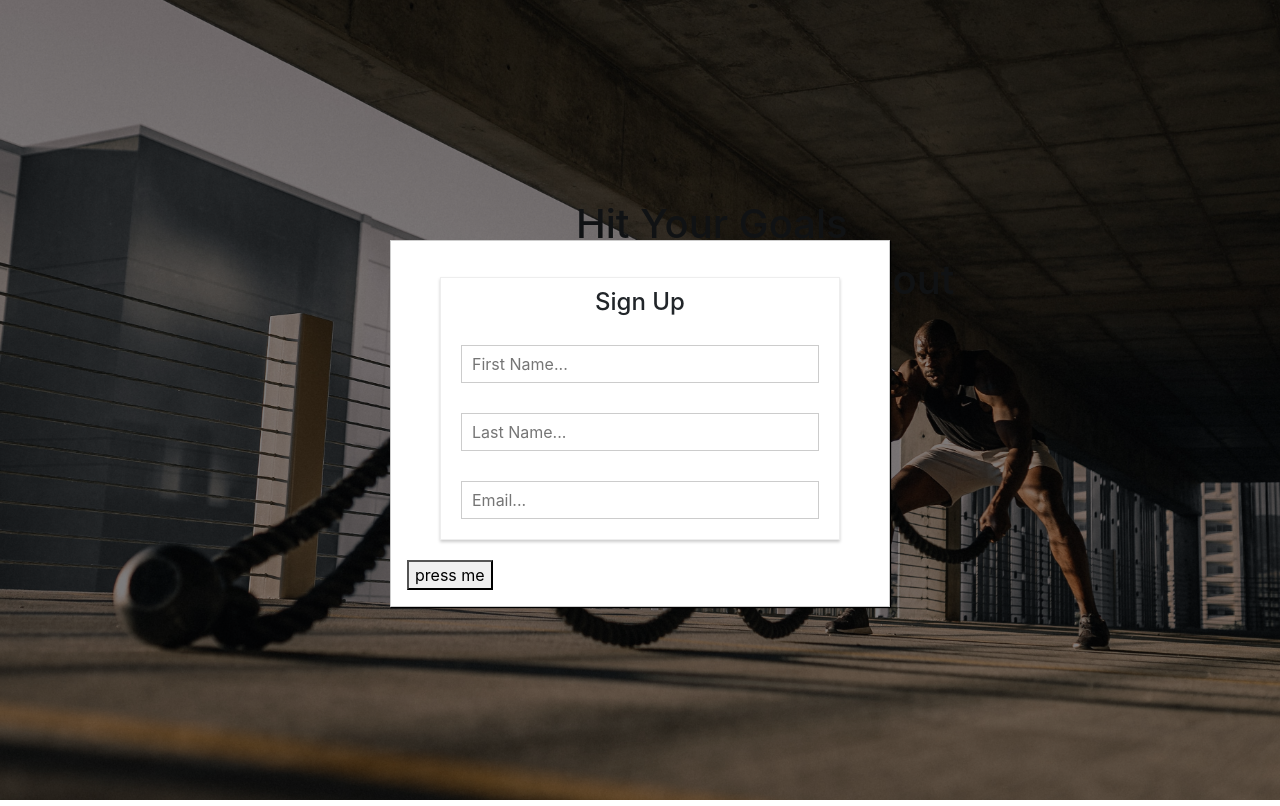
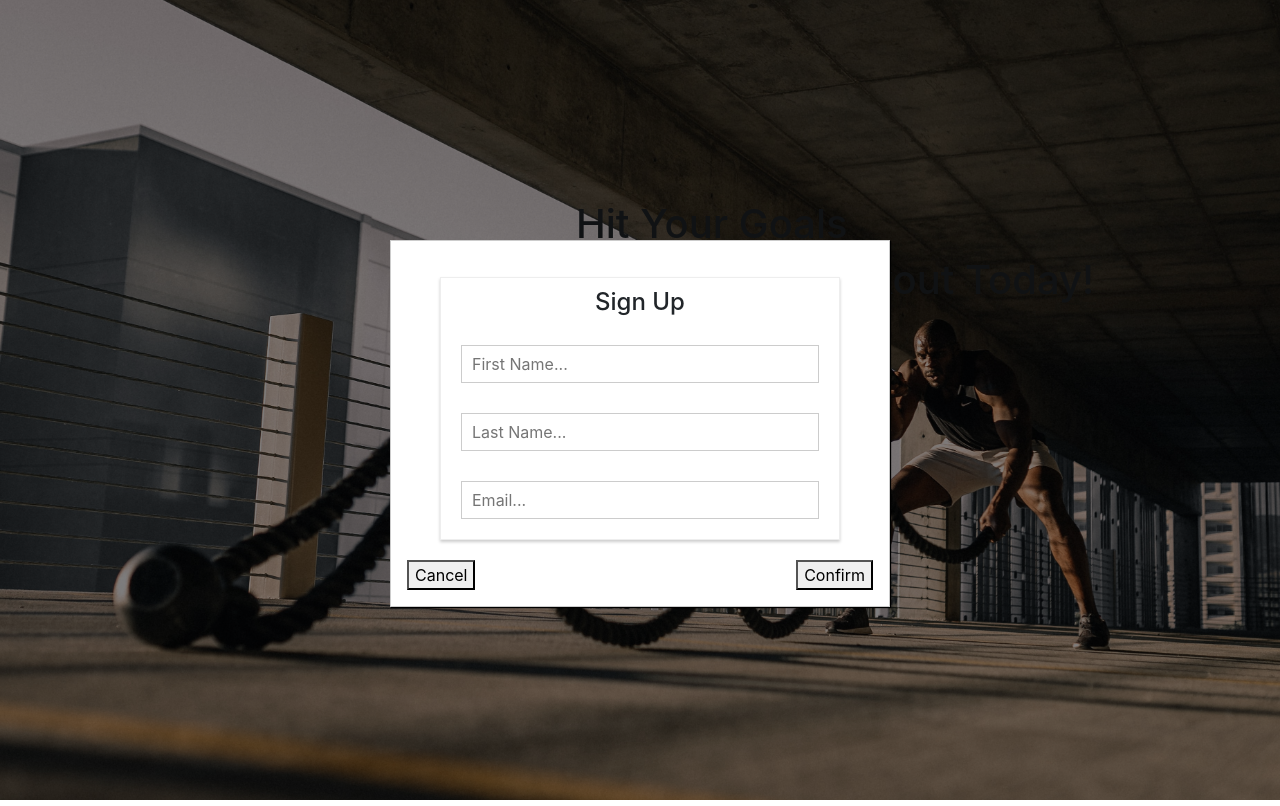
Before and after one commit to Mathew29/workout-landing, a React (Create React App) app: page / in a window 1280 px wide. Both pictures are taken after a click on the button "Sign Up Today". Built offline with nearby package versions, Linux system fonts and the light colour scheme.

Commit message:
add another button

```diff
--- a/src/components/LandingPage/LandingPage.js
+++ b/src/components/LandingPage/LandingPage.js
@@ -24,11 +24,14 @@ const LandingPage = () => {
     <div className={styles.Background}>
       <div className={styles.Text}>
         <h1>Hit Your Goals</h1>
-        <h1>Track Your Workout</h1>
+        <h1>Track Your Workout Today!</h1>
       </div>
       <Modal show={show} modalClosed={signUpCancelHandler}>
         <SignUp />
-        <button onClick={() => setShow(false)}>press me</button>
+        <div style={{display: "flex", justifyContent: "space-between"}}>
+        <button onClick={() => setShow(false)}>Cancel</button>
+        <button onClick={() => setShow(false)}>Confirm</button>
+        </div>
       </Modal>
       <div className={styles.ButtonContainer}>
         <Button btnType="Success" clicked={signUpOpenHandler}>
```
